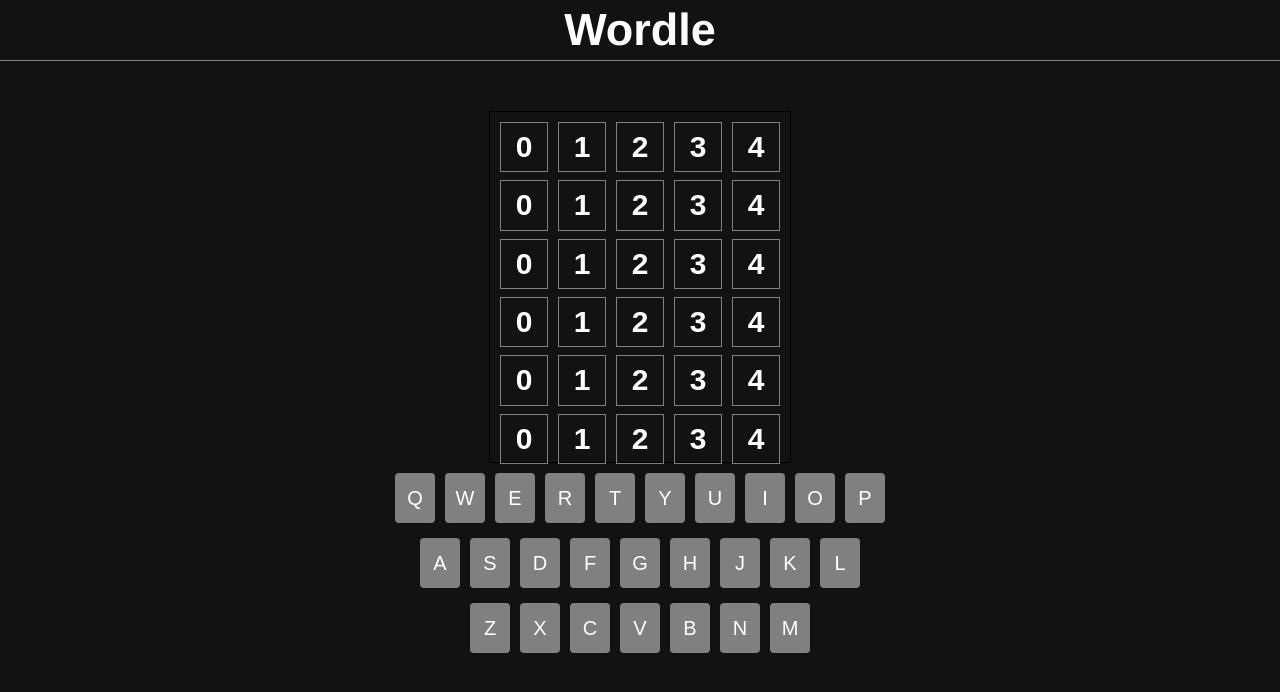
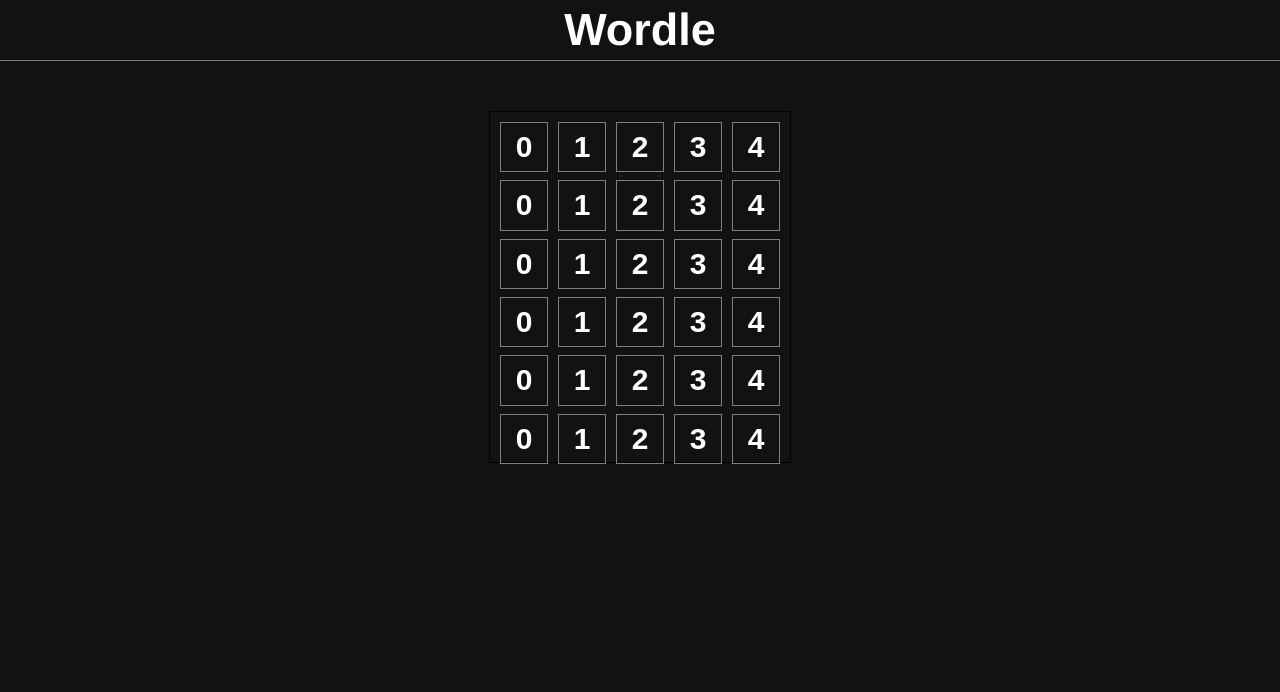
Before and after one commit to bimalstha23/Wordle, a React (Create React App) app: page / in a window 1280 px wide. Shown: the top 692 px of the page. Built offline with nearby package versions, Linux system fonts and the light colour scheme.

Commit message:
testing push

```diff
--- a/src/App.tsx
+++ b/src/App.tsx
@@ -10,7 +10,7 @@
       <NavBar />
       <div className="game">
         <Board />
-        <Keyboard />
+        {/* <Keyboard /> */}
       </div>
     </div>
   );
```
